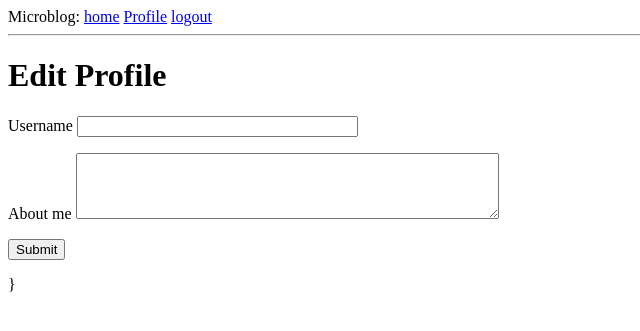
After one commit to MerkLerner/together, a Python web app: template app/templates/edit_profile.html in a window 1280 px wide. The commit adds this page. Shown: the top 331 px of the page, without its empty margins (0-640 px from the left). Run offline with Jinja, Linux system fonts and the light colour scheme; the template is opened without the code that fills it: most values are stand-ins (such as "Sample title", 1, 10 or a date in 2020); form fields are guessed from the names that the template uses.

Commit message:
adds edit user section

```diff
--- /dev/null
+++ b/app/templates/edit_profile.html
@@ -0,0 +1,24 @@
+{% extends "base.html" %}
+
+{% block content %}
+	<h1>Edit Profile</h1>
+	<form action="" method="post">
+		{{form.hidden_tag() }}
+		<p>
+			{{ form.username.label}}
+			{{ form.username(size=32) }}<br>
+			{% for error in form.username.errors %}
+				<span style="color:red;">[{{ error }}]</span>
+			{% endfor %}
+		</p>
+		<p>
+			{{ form.about_me.label}}
+			{{ form.about_me(cols=50, rows=4) }}<br>
+			{% for error in form.about_me.errors %}
+				<span style="color:red;">[{{ error }}]</span>
+			{% endfor %}
+		</p>
+		<p>{{ form.submit() }}</p>
+	</form>
+		}
+{% endblock %}
```
Also changed, not shown: app/forms.py (+7 -2 lines), app/routes.py (+9 -0 lines), app/templates/user.html (+6 -1 lines), app.db.
